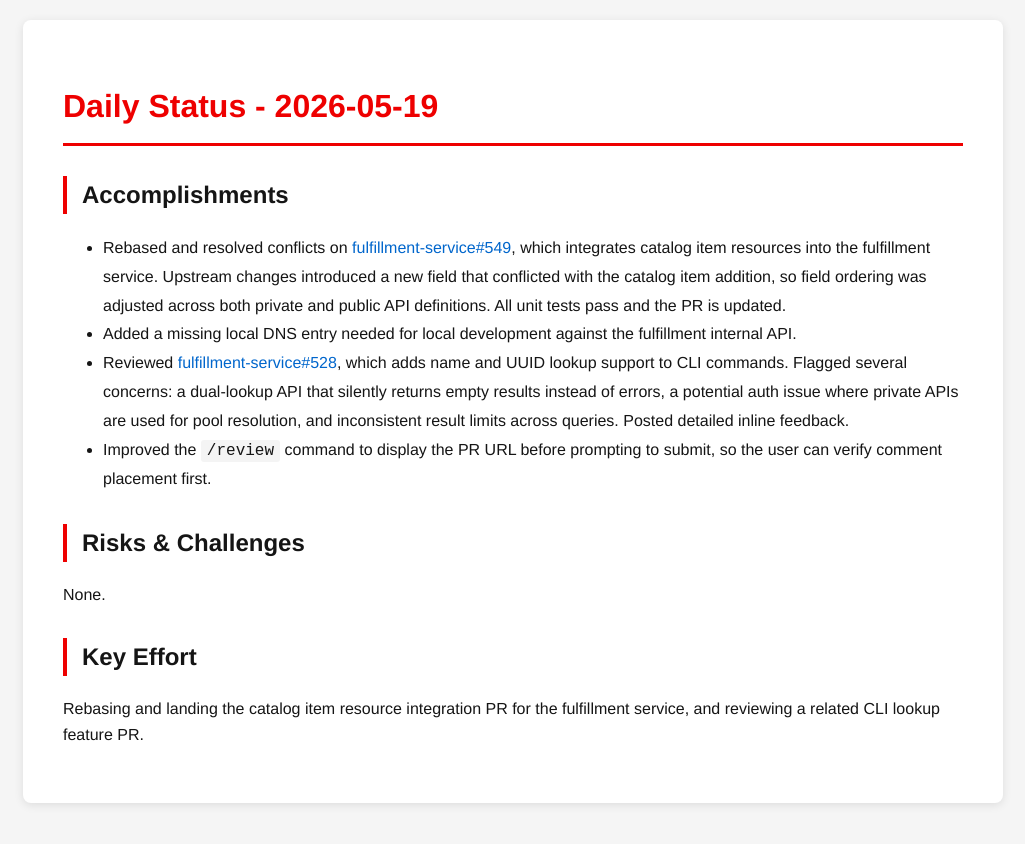
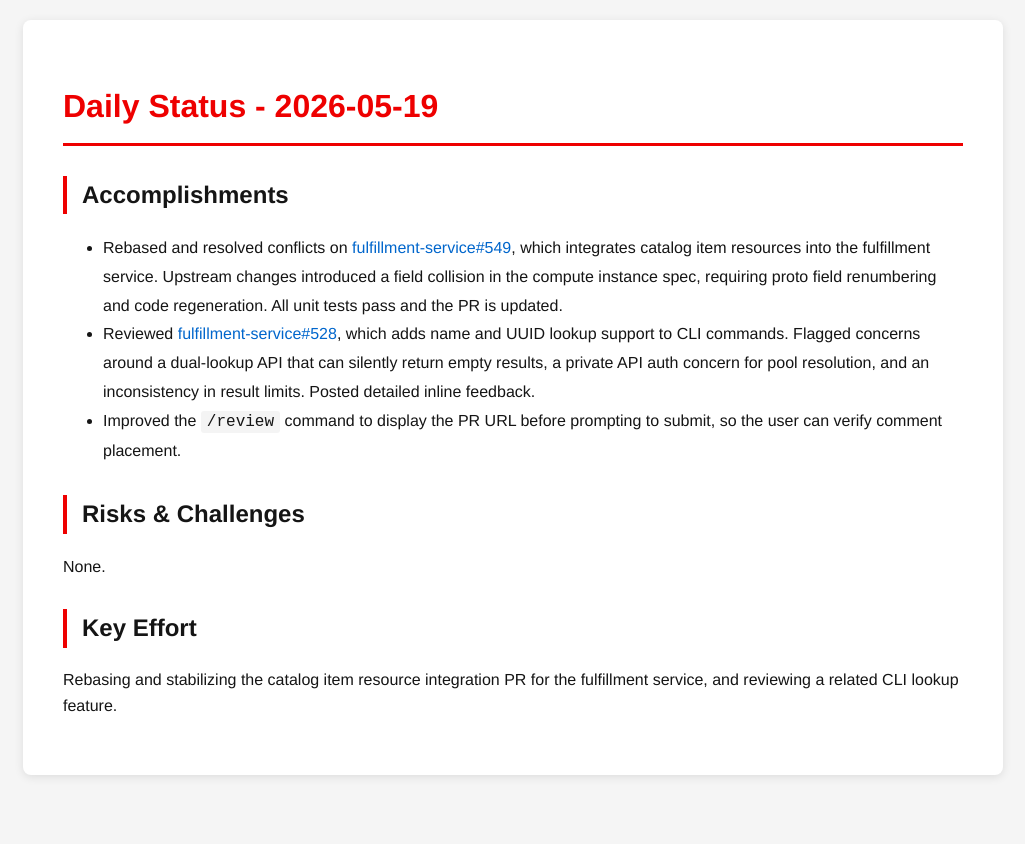
Before and after one commit to tzvatot/daily-status, a Jekyll site: the page built from 2026-05-19.md, in a window 1280 px wide. Shown: the top 844 px of the page, without its empty margins (127-1152 px from the left). Built offline with Jekyll 4.4.1, drawn with Linux system fonts in a browser that asks for light colours.

Commit message:
Daily status update - 2026-05-19

```diff
--- a/2026-05-19.md
+++ b/2026-05-19.md
@@ -7,13 +7,12 @@
 # Daily Status - 2026-05-19
 
 ## Accomplishments
-- Rebased and resolved conflicts on [fulfillment-service#549](https://github.com/osac-project/fulfillment-service/pull/549), which integrates catalog item resources into the fulfillment service. Upstream changes introduced a new field that conflicted with the catalog item addition, so field ordering was adjusted across both private and public API definitions. All unit tests pass and the PR is updated.
-- Added a missing local DNS entry needed for local development against the fulfillment internal API.
-- Reviewed [fulfillment-service#528](https://github.com/osac-project/fulfillment-service/pull/528), which adds name and UUID lookup support to CLI commands. Flagged several concerns: a dual-lookup API that silently returns empty results instead of errors, a potential auth issue where private APIs are used for pool resolution, and inconsistent result limits across queries. Posted detailed inline feedback.
-- Improved the `/review` command to display the PR URL before prompting to submit, so the user can verify comment placement first.
+- Rebased and resolved conflicts on [fulfillment-service#549](https://github.com/osac-project/fulfillment-service/pull/549), which integrates catalog item resources into the fulfillment service. Upstream changes introduced a field collision in the compute instance spec, requiring proto field renumbering and code regeneration. All unit tests pass and the PR is updated.
+- Reviewed [fulfillment-service#528](https://github.com/osac-project/fulfillment-service/pull/528), which adds name and UUID lookup support to CLI commands. Flagged concerns around a dual-lookup API that can silently return empty results, a private API auth concern for pool resolution, and an inconsistency in result limits. Posted detailed inline feedback.
+- Improved the `/review` command to display the PR URL before prompting to submit, so the user can verify comment placement.
 
 ## Risks & Challenges
 None.
 
 ## Key Effort
-Rebasing and landing the catalog item resource integration PR for the fulfillment service, and reviewing a related CLI lookup feature PR.
+Rebasing and stabilizing the catalog item resource integration PR for the fulfillment service, and reviewing a related CLI lookup feature.
```
